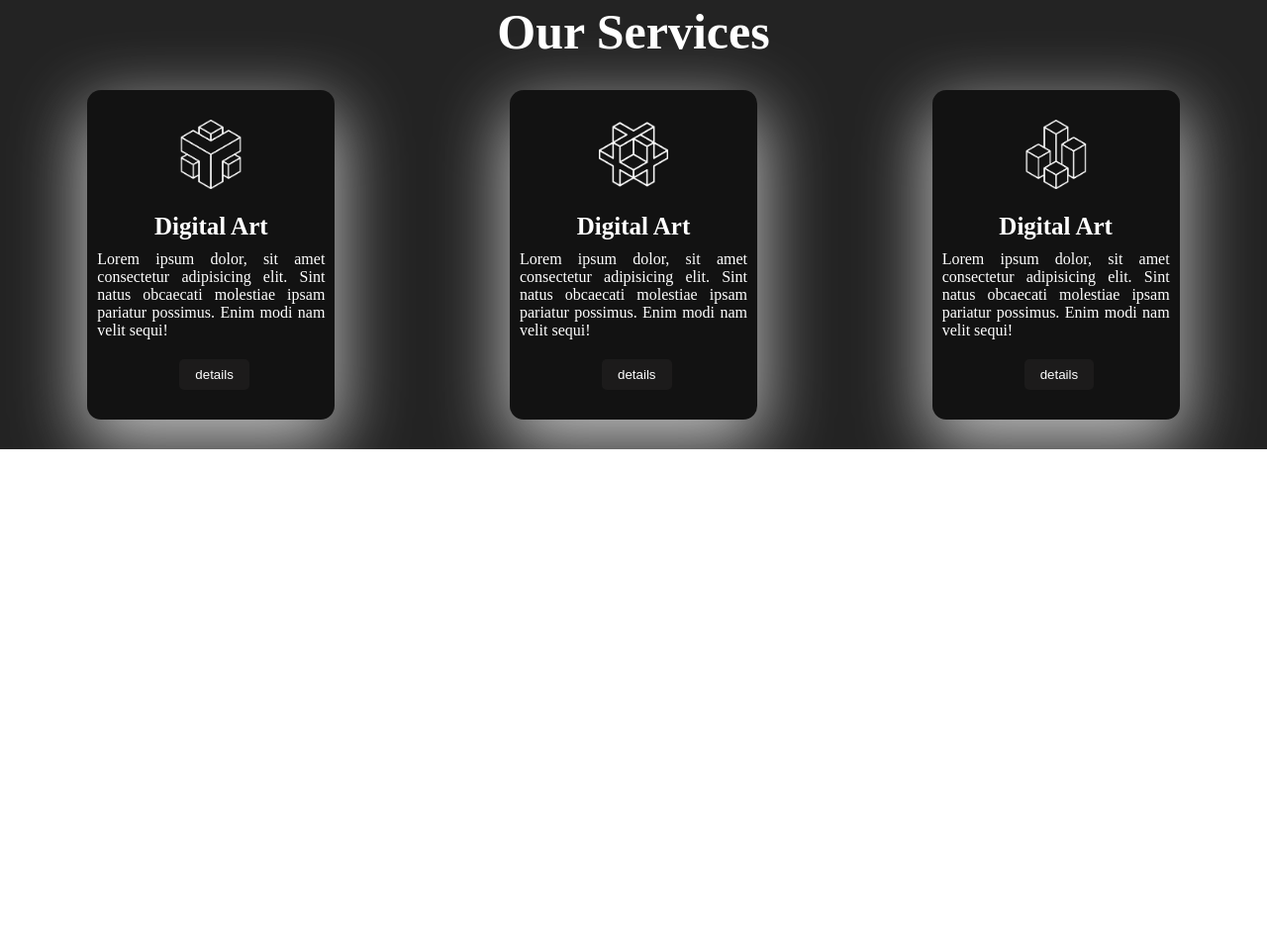
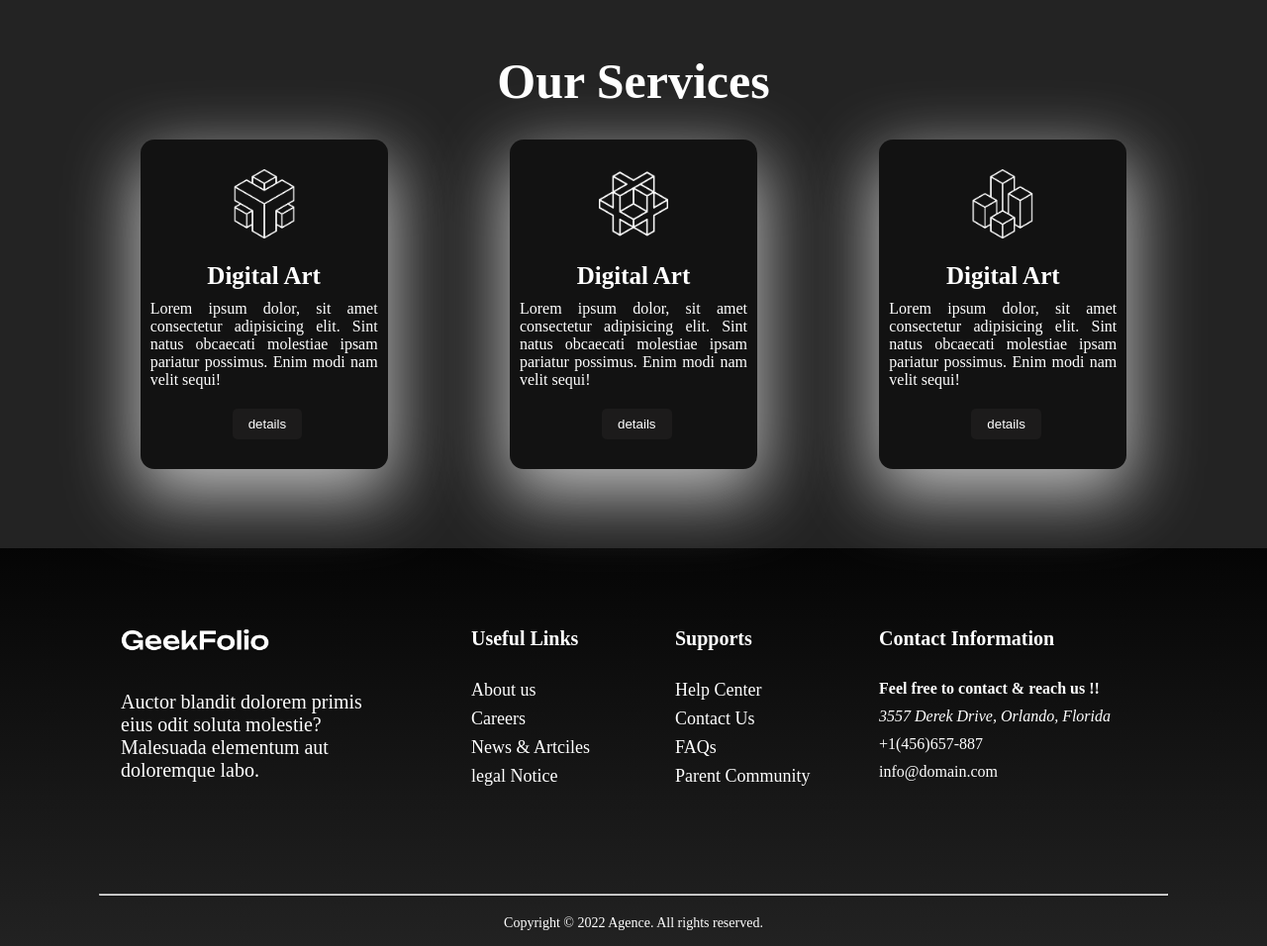
Before and after one commit to Rakibjrb/conceptual-session-practice, a plain HTML site: page index.html in a window 1280 px wide. Shown: the part 1360-2316 px from the top of the page at 99% size. Before the commit the page ends 1814 px from the top, so only its background shows below. Drawn offline with Linux system fonts and the light colour scheme.

Commit message:
finished conceptual session practice

```diff
--- a/index.html
+++ b/index.html
@@ -83,6 +83,42 @@
 
     </main>
     <!-- footer-->
-    <footer></footer>
+    <footer>
+        <div class="main_footer">
+            <div class="div_footer">
+                <a href=""><img id="footerLogo" src="./logo/logo-light.png" alt=""></a>
+                <p>Auctor blandit dolorem primis eius odit soluta molestie? Malesuada elementum aut doloremque labo.</p>
+            </div>
+            <div class="div_footer">
+                <h3>Useful Links</h3>
+                <ul>
+                    <li><a href="">About us</a></li>
+                    <li><a href="">Careers</a></li>
+                    <li><a href="">News & Artciles</a></li>
+                    <li><a href="">legal Notice</a></li>
+                </ul>
+            </div>
+            <div class="div_footer">
+                <h3>Supports</h3>
+                <ul>
+                    <li><a href="">Help Center</a></li>
+                    <li><a href="">Contact Us</a></li>
+                    <li><a href="">FAQs</a></li>
+                    <li><a href="">Parent Community</a></li>
+                </ul>
+            </div>
+            <div class="div_footer">
+                <h3>Contact Information</h3>
+                    <h4>Feel free to contact & reach us !!</h4>
+                    <address>3557 Derek Drive, Orlando, Florida</address>
+                    <p>+1(456)657-887</p>
+                    <p>info@domain.com</p>
+            </div>
+        </div>
+        <div class="copywrite">
+            <hr>
+            <p>Copyright © 2022 Agence. All rights reserved.</p>
+        </div>
+    </footer>
 </body>
 </html>
--- a/styles/style.css
+++ b/styles/style.css
@@ -43,7 +43,7 @@ header nav .logo{
     transition: 0.5s;
 }
 #menus ul li a:hover{
-    color: blue;
+    color: rgb(0, 0, 255);
 }
 
 /* banner section css */
@@ -126,6 +126,7 @@ header nav .logo{
 /* our services are css */
 #services{
     background: #232323;
+    padding: 80px;
 }
 #services .sheader{
     color: #fff;
@@ -172,3 +173,60 @@ header nav .logo{
     background: #ccc;
     cursor: pointer;
 }
+
+/* footer area css */
+footer{
+    padding: 80px 100px 15px;
+    background: linear-gradient(#050505, #222222);
+}
+#footerLogo{
+    width: 150px;
+}
+footer .main_footer{
+    display: flex;
+    justify-content: space-around;
+    margin-bottom: 100px;
+}
+footer .main_footer .div_footer{
+    width: 25%;
+    color: #fff;
+}
+footer .main_footer .div_footer:nth-child(2), footer .main_footer .div_footer:nth-child(3){
+    width: 15%;
+}
+footer .main_footer .div_footer:nth-child(2) h3, footer .main_footer .div_footer:nth-child(3) h3, footer .main_footer .div_footer:nth-child(4) h3{
+    color: #fff;
+    font-size: 20px;
+    margin-bottom: 30px;
+}
+footer .main_footer .div_footer:nth-child(1) p{
+    color: #fff;
+    font-size: 20px;
+    font-weight: 400;
+    margin-top: 30px;
+}
+footer .main_footer .div_footer:nth-child(1){
+    margin-right: 40px;
+}
+footer .main_footer .div_footer:nth-child(2) ul li, footer .main_footer .div_footer:nth-child(3) ul li{
+    font-size: 18px;
+    list-style: none;
+    margin-bottom: 8px;
+}
+footer .main_footer .div_footer:nth-child(2) ul li a, footer .main_footer .div_footer:nth-child(3) ul li a{
+    color: #fff;
+    text-decoration: none;
+    transition: .5s;
+}
+footer .main_footer .div_footer:nth-child(2) ul li a:hover, footer .main_footer .div_footer:nth-child(3) ul li a:hover{
+    color: rgb(0, 0, 255);
+}
+footer .main_footer .div_footer:last-child h4, footer .main_footer .div_footer:last-child address, footer .main_footer .div_footer:last-child p{
+    margin-bottom: 10px;
+}
+footer .copywrite p{
+    color: #fff;
+    text-align: center;
+    margin-top: 20px;
+    font-size: 14px;
+}
```
